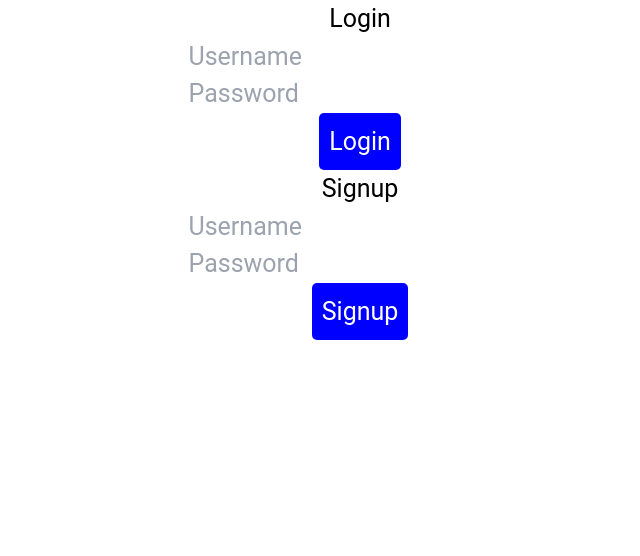
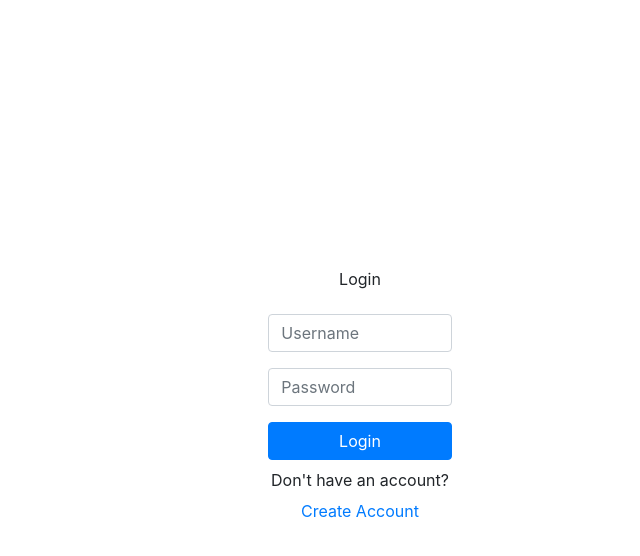
Before and after one commit to edralyyn/3D, a React (Vite) app: page / in a window 1280 px wide. Shown: the top 556 px of the page, without its empty margins (280-920 px from the left). Built offline with nearby package versions, Linux system fonts and the light colour scheme.

Commit message:
bootstrap

```diff
--- a/index.html
+++ b/index.html
@@ -5,9 +5,15 @@
   <link rel="icon" type="image/svg+xml" href="/vite.svg" />
   <meta name="viewport" content="width=device-width, initial-scale=1.0" />
   <title>Predict</title>
+  <!-- Bootstrap CSS -->
+  <link href="https://stackpath.bootstrapcdn.com/bootstrap/4.5.2/css/bootstrap.min.css" rel="stylesheet">
 </head>
 <body>
   <div id="root"></div>
   <script type="module" src="/src/main.jsx"></script>
+  <!-- Bootstrap JS (optional) -->
+  <script src="https://code.jquery.com/jquery-3.5.1.slim.min.js"></script>
+  <script src="https://cdn.jsdelivr.net/npm/@popperjs/core@2.5.4/dist/umd/popper.min.js"></script>
+  <script src="https://stackpath.bootstrapcdn.com/bootstrap/4.5.2/js/bootstrap.min.js"></script>
 </body>
 </html>
--- a/src/App.jsx
+++ b/src/App.jsx
@@ -5,7 +5,6 @@ import ThreeDObject from './components/ThreeDObject';
 import HealthSection from './components/HealthSection';
 import SummaryButton from './components/SummaryButton';
 import Login from './components/Login';
-import Signup from './components/Signup';
 
 const App = () => {
   const [loggedIn, setLoggedIn] = useState(false);
@@ -14,7 +13,6 @@ const App = () => {
     return (
       <div>
         <Login setLoggedIn={setLoggedIn} />
-        <Signup />
       </div>
     );
   }
--- a/src/components/Login.jsx
+++ b/src/components/Login.jsx
@@ -1,11 +1,12 @@
-// Login.jsx
 import React, { useState } from 'react';
 import axios from 'axios';
 
 const Login = ({ setLoggedIn }) => {
+  const [isLogin, setIsLogin] = useState(true);
   const [username, setUsername] = useState('');
   const [password, setPassword] = useState('');
   const [error, setError] = useState('');
+  const [signupSuccess, setSignupSuccess] = useState(false); // State to track signup success
 
   const handleLogin = async () => {
     try {
@@ -18,13 +19,50 @@ const Login = ({ setLoggedIn }) => {
     }
   };
 
+  const handleSignup = async () => {
+    try {
+      const response = await axios.post('http://localhost:5000/signup', { username, password });
+      console.log(response.data); // Handle successful signup
+      setSignupSuccess(true); // Set signup success state to true
+    } catch (error) {
+      console.error('Signup failed:', error.response.data.error);
+      setError('Username already exists. Please choose a different username.');
+    }
+  };
+
+  const toggleForm = () => {
+    setIsLogin(!isLogin);
+    setError(''); // Reset error message when switching between forms
+    setSignupSuccess(false); // Reset signup success message
+  };
+
   return (
-    <div style={{ textAlign: 'center', fontFamily: 'Roboto, sans-serif', fontSize: '25px'}}>
-      <h2>Login</h2>
-      <input type="text" placeholder="Username" value={username} onChange={(e) => setUsername(e.target.value)} /><br />
-      <input type="password" placeholder="Password" value={password} onChange={(e) => setPassword(e.target.value)} /><br />
-      <button style={{ backgroundColor: 'blue', color: 'white', padding: '10px', borderRadius: '5px' }} onClick={handleLogin}>Login</button>
-      {error && <p>{error}</p>}
+    <div className="container-fluid">
+      <div className="row justify-content-center align-items-center" style={{ minHeight: "100vh" }}>
+        <div className="col-md-2">
+          <h2 className="text-center mb-4">{isLogin ? 'Login' : 'Signup'}</h2>
+          <form>
+            <div className="form-group">
+              <input type="text" className="form-control" placeholder="Username" value={username} onChange={(e) => setUsername(e.target.value)} />
+            </div>
+            <div className="form-group">
+              <input type="password" className="form-control" placeholder="Password" value={password} onChange={(e) => setPassword(e.target.value)} />
+            </div>
+            {isLogin ? (
+              <button type="button" className="btn btn-primary btn-block" onClick={handleLogin}>Login</button>
+            ) : (
+              <button type="button" className="btn btn-primary btn-block" onClick={handleSignup}>Signup</button>
+            )}
+            {error && <p className="mt-3 text-danger">{error}</p>}
+            {signupSuccess && <p className="mt-3 text-success">Signup successful! Please login.</p>}
+          </form>
+          <p className="mt-2 text-center">{isLogin ? "Don't have an account? " : "Already have an account? "}
+            <button className="btn btn-link" onClick={toggleForm}>
+              {isLogin ? "Create Account" : "Login"}
+            </button>
+          </p>
+        </div>
+      </div>
     </div>
   );
 };
--- a/src/components/Signup.jsx
+++ /dev/null
@@ -1,31 +0,0 @@
-// Signup.jsx
-import React, { useState } from 'react';
-import axios from 'axios';
-
-const Signup = () => {
-  const [username, setUsername] = useState('');
-  const [password, setPassword] = useState('');
-  const [error, setError] = useState('');
-
-  const handleSignup = async () => {
-    try {
-      const response = await axios.post('http://localhost:5000/signup', { username, password });
-      console.log(response.data); // Handle successful signup
-    } catch (error) {
-      console.error('Signup failed:', error.response.data.error);
-      setError('Username already exists. Please choose a different username.');
-    }
-  };
-
-  return (
-    <div style={{ textAlign: 'center', fontFamily: 'Roboto, sans-serif', fontSize: '25px' }}>
-      <h2>Signup</h2>
-      <input type="text" placeholder="Username" value={username} onChange={(e) => setUsername(e.target.value)} /><br />
-      <input type="password" placeholder="Password" value={password} onChange={(e) => setPassword(e.target.value)} /><br />
-      <button style={{ backgroundColor: 'blue', color: 'white', padding: '10px', borderRadius: '5px' }} onClick={handleSignup}>Signup</button>
-      {error && <p>{error}</p>}
-    </div>
-  );
-};
-
-export default Signup;
```
Lines whose indentation alone changed are shown as unchanged.
